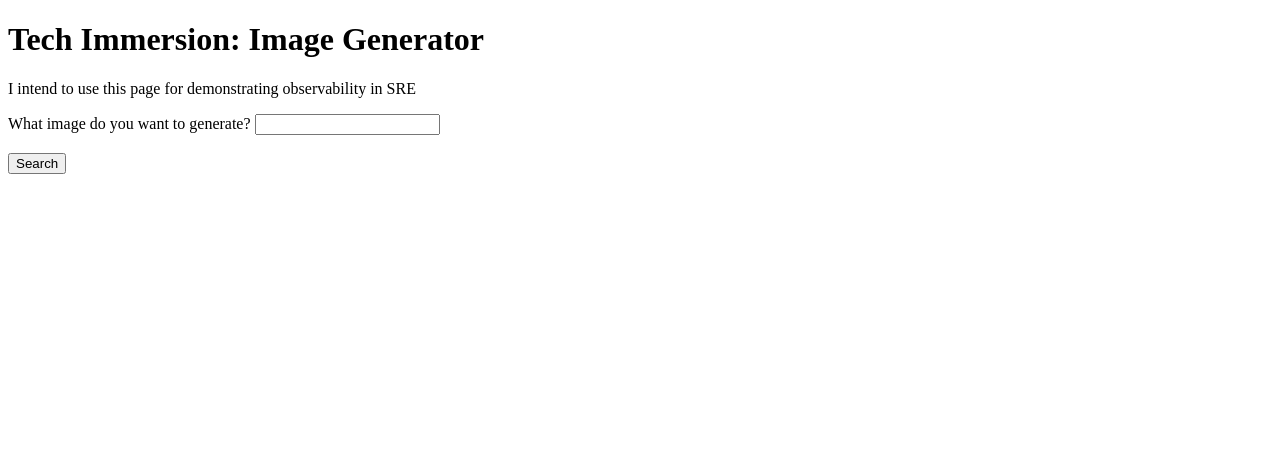
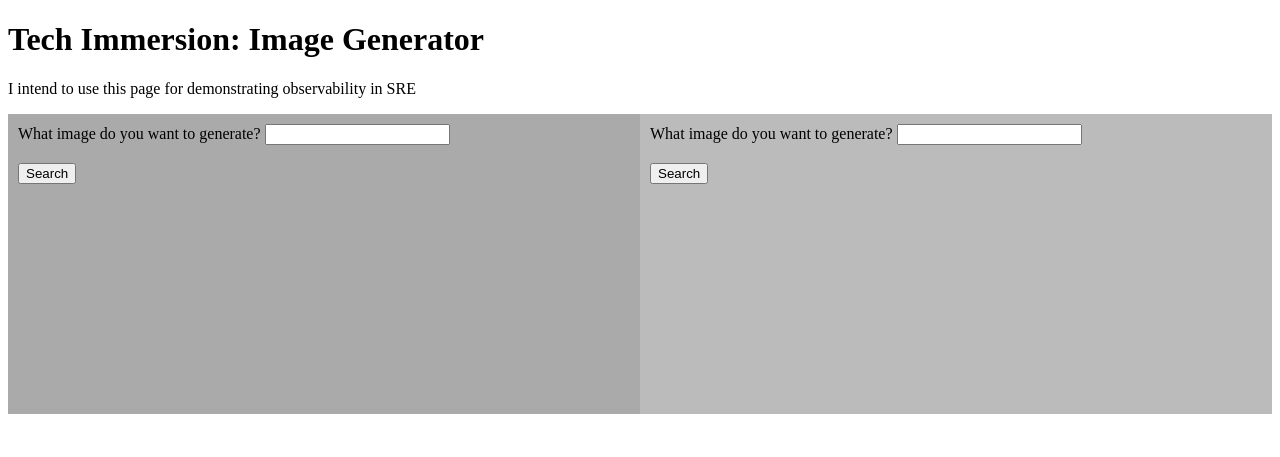
Before and after one commit to ramanansivasubramanian/image_generator, a Flask app: page / in a window 1280 px wide. Shown: the top 457 px of the page. Run offline with Flask 3, Linux system fonts and the light colour scheme.

Commit message:
Added anagrams

```diff
--- a/app.py
+++ b/app.py
@@ -1,22 +1,38 @@
 from flask import Flask, render_template, request
 import requests
+import itertools
+import logging
 
+logging.basicConfig(filename='record.log', level=logging.DEBUG)
 app = Flask(__name__, static_url_path='/static')
 
 @app.route("/")
 def home(name=None):
     return render_template("home.html", name=name)
 
+@app.route("/anagrams", methods=['GET', 'POST'])
+def anagrams():
+    if request.method == "POST":
+        app.logger.info("Generating Anagrams")
+        anagramText = request.form["searchText"]
+        if anagramText:
+            anagrams = ["".join(perm) for perm in itertools.permutations(anagramText)]
+            app.logger.info("Anagrams generated successfully.")
+            app.logger.debug(f"{anagrams}")
+            return render_template("home.html", anagrams = anagrams)
+        else:
+            app.logger.error("Input string is empty.")
+            return render_template("home.html", error = "Please provide a valid input. We've detected an empty string.")
+    app.logger.error("Coudn't generate anagram. Request method is GET. Use Post.")
+    return render_template("home.html", error = "Request method is GET. Use Post")
+
+
 @app.route("/image", methods=['GET', 'POST'])
 def search():
     if request.method == "POST":
-        print("I'm here")
-        print(request.form["searchText"])
-        print(request.form.get('searchText'))
+        app.logger.info("Generating images.")
         searchText = request.form["searchText"]
-        print(searchText)
-        print(type(searchText))
-
+        app.logger.info(f"Search text is: {searchText}")
         r = requests.post(
             "https://api.deepai.org/api/text2img",
             data={
@@ -27,11 +43,11 @@ def search():
         )
         output = r.json()
         output['search_text'] = searchText
-        print(output)
+
         if "err" in output:
-            print(f"Issues with generating image. Error: {output['err']}")
+            app.logger.error(f"Issues with generating image. Error: {output['err']}")
         else:
-            print("image generated successfully!")
-
-        return render_template("home.html", output = output)
+            app.logger.info("Image generated successfully!")
+        return render_template("home.html", search = output)
+    app.logger.error("Coudn't generate anagram. Request method is GET. Use Post.")
     return render_template("home.html", error = "request method is GET. Use Post")
--- a/templates/home.html
+++ b/templates/home.html
@@ -1,32 +1,71 @@
 <!DOCTYPE html>
 <html lang="en">
+<style>
+    * {
+        box-sizing: border-box;
+    }
+
+    /* Create two equal columns that floats next to each other */
+    .column {
+        float: left;
+        width: 50%;
+        padding: 10px;
+        height: 300px; /* Should be removed. Only for demonstration */
+    }
+
+    /* Clear floats after the columns */
+    .row:after {
+        content: "";
+        display: table;
+        clear: both;
+    }
+</style>
 <head>
     <meta charset="UTF-8">
     <meta http-equiv="X-UA-Compatible" content="IE=edge">
     <meta name="viewport" content="width=device-width, initial-scale=1.0">
     <title>Tech Immersion: Image Generator</title>
 </head>
+
 <body>
     <h1>Tech Immersion: Image Generator</h1>
     <p>I intend to use this page for demonstrating observability in SRE</p>
-
+    <div class="row">
+        <div class="column" style="background-color:#aaa;">
             <form action="{{ url_for('search')}}" method="post">
                 <label for="searchText">What image do you want to generate? </label>
                 <input type="text" id="searchText" name="searchText"><br><br>
                 <input type="submit" value="Search">
             </form>
-
             <br><br>
-    {% if output %}
-        {% if output.output_url %}
-        <h2>{{output.search_text}}</h2>
-        <img src="{{output.output_url}}" />
+            <div>
+                {% if search %}
+                    {% if search.output_url %}
+                    <h2>{{search.search_text}}</h2>
+                    <img src="{{search.output_url}}" />
                     {% endif %}
-        {% if output.err %}
-        <p>There was an error generating the image. Reason: {{output.err}}</p>
+                    {% if search.err %}
+                    <p>There was an error generating the image. Reason: {{search.err}}</p>
                     {% endif %}
                 {% endif %}
-
+            </div>
+        </div>
+        <div class="column" style="background-color:#bbb;">
+            <form action="{{ url_for('anagrams')}}" method="post">
+                <label for="searchText">What image do you want to generate? </label>
+                <input type="text" id="searchText" name="searchText"><br><br>
+                <input type="submit" value="Search">
+            </form>
+            <br><br>
+            <div>
+                {% if anagrams %}
+                <p>List of Anagrams:</p>
+                <p>{{anagrams}}</p>
+                {% endif %}
+            </div>
+        </div>
+    </div>
+    <br><br>
     {% if error %}
     <p>{{error}}</p>
     {% endif %}
```
Lines whose indentation alone changed are shown as unchanged.
